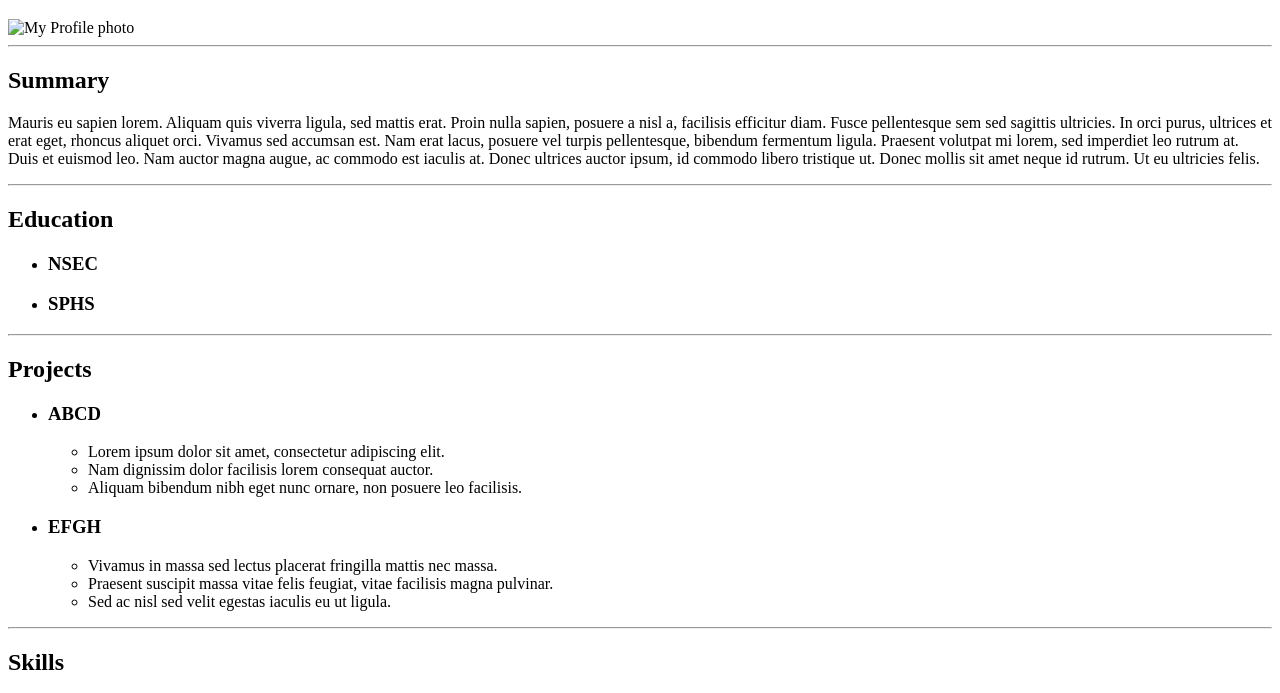
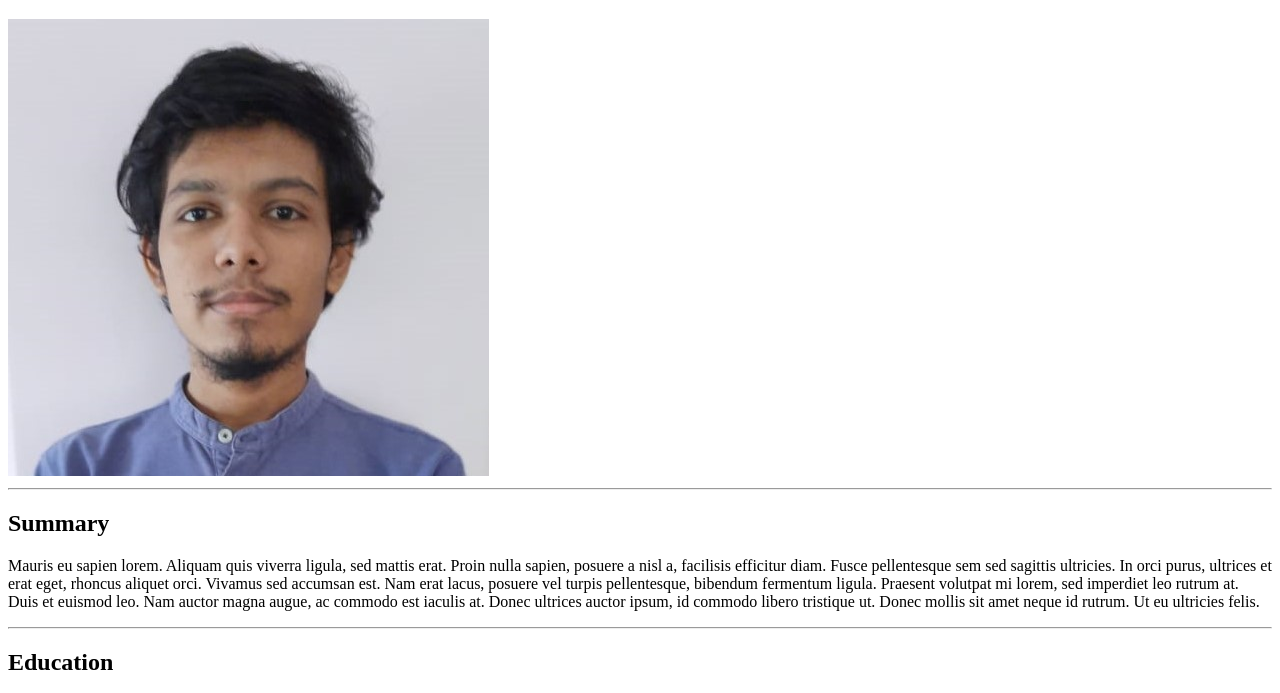
Before and after one commit to MitadruDatta/Online-Resume, a plain HTML site: page index.html in a window 1280 px wide. Shown: the part 61-754 px from the top of the page. Drawn offline with Linux system fonts and the light colour scheme.

Commit message:
Added new photo and linked with index.html

```diff
--- a/index.html
+++ b/index.html
@@ -9,7 +9,7 @@
 
 <body>
     <h1>Mitadru Datta</h1>
-    <img src="" alt="My Profile photo" />
+    <img src="./assets/images/Personal Photo.jpeg" alt="My Profile photo" />
     <hr />
 
     <h2>Summary</h2>
```
Also changed, not shown: assets/images/Personal Photo.jpeg (added).
